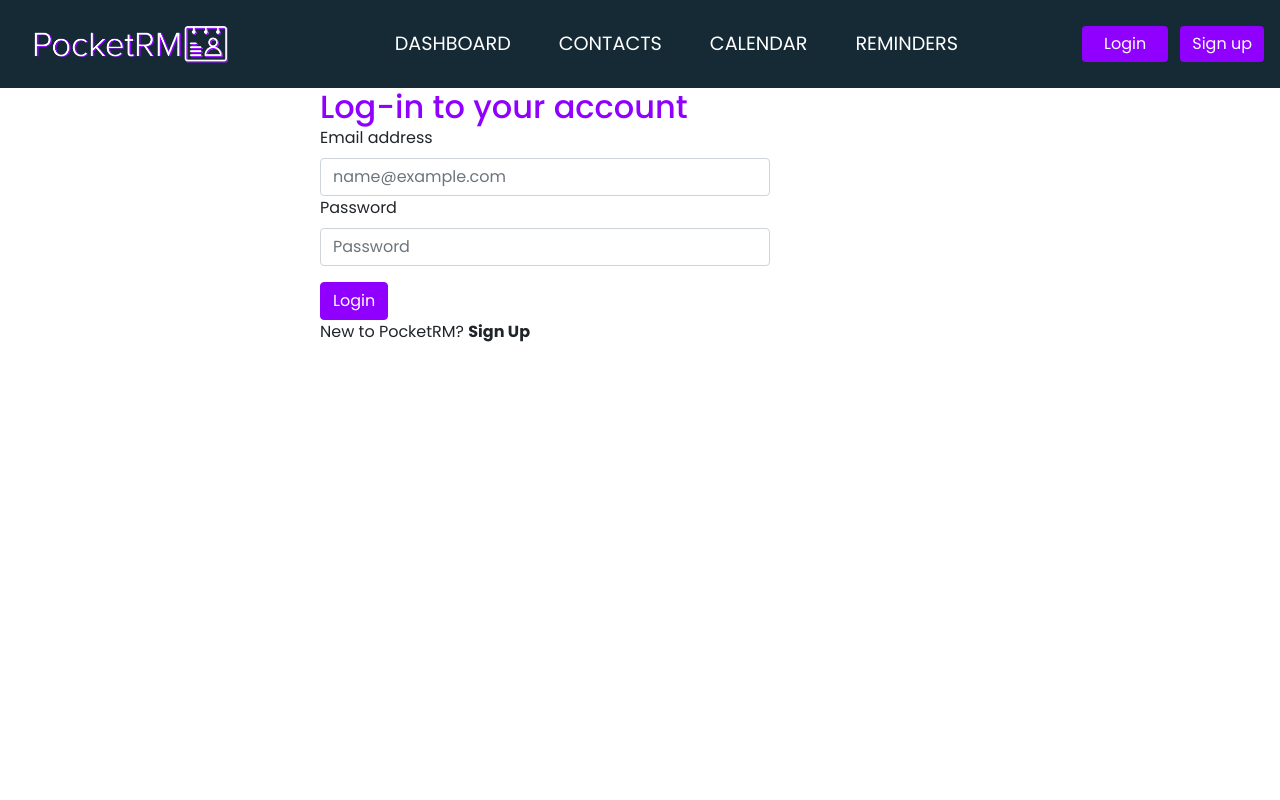
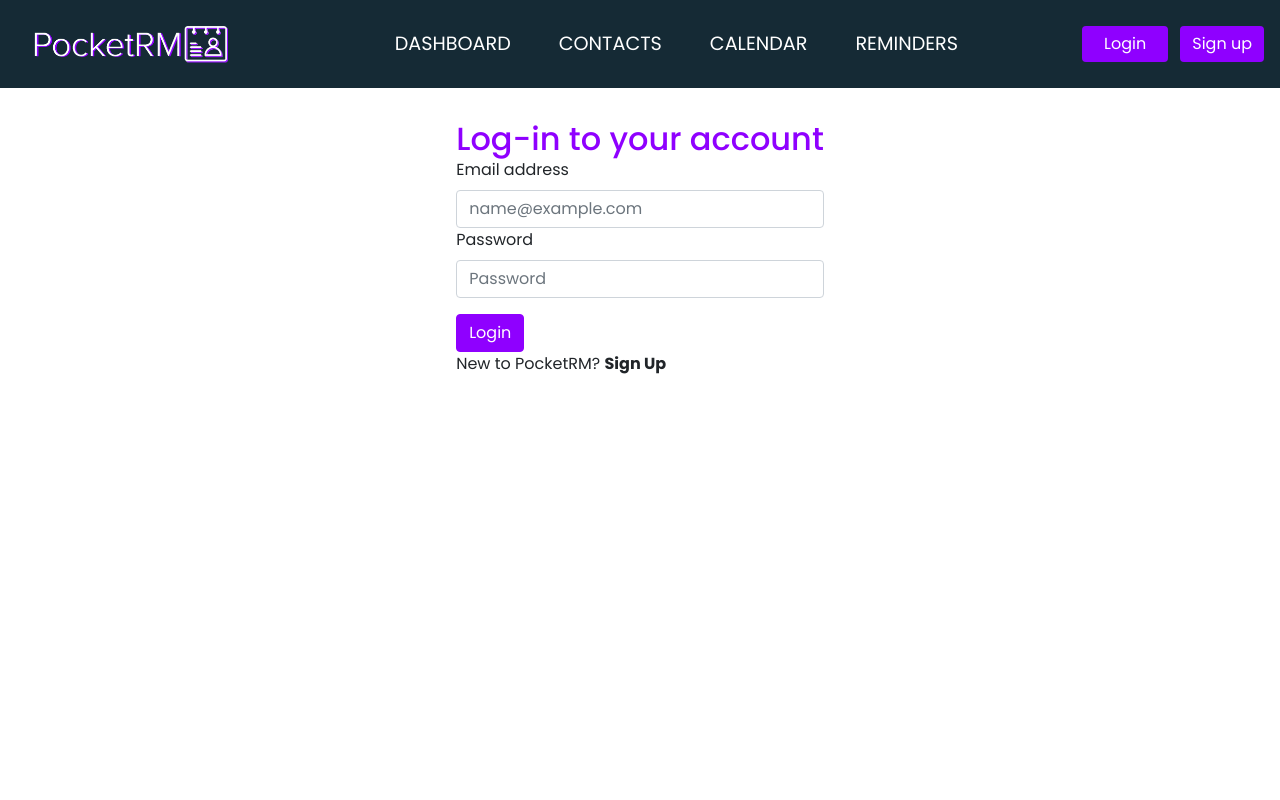
Before and after one commit to lindsayreiner/pocketRM, a React (Create React App) app in the folder client/: page /login in a window 1280 px wide. Shown: the top 800 px of the page. Built offline with nearby package versions, Linux system fonts and the light colour scheme.

Commit message:
fixing div center on login page

```diff
--- a/client/src/styles/App.css
+++ b/client/src/styles/App.css
@@ -408,8 +408,10 @@ body > footer {
 /* --------------------*/
 
 .loginCont {
-  margin: auto;
+  margin: 2rem auto;
   width: 50%;
+  display: flex;
+  justify-content: center;
 }
 
 .loginMsg {
```
